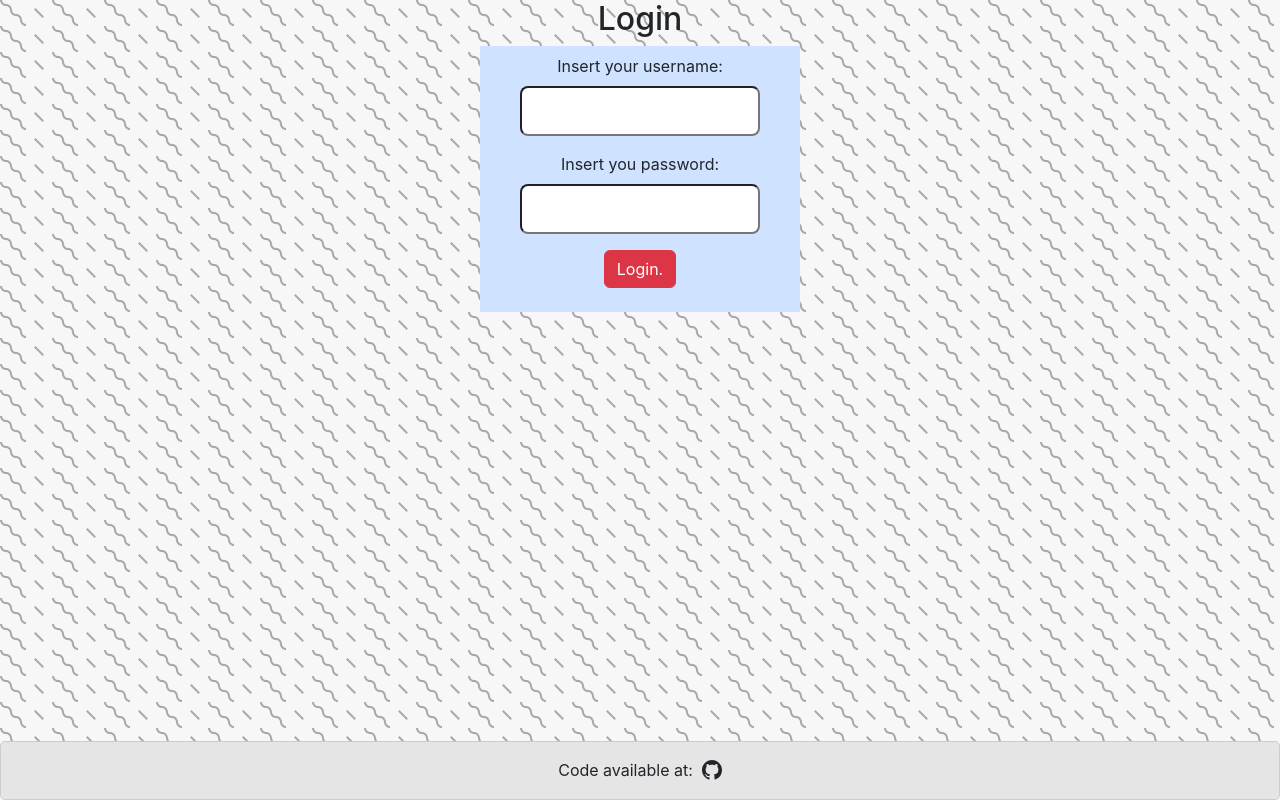
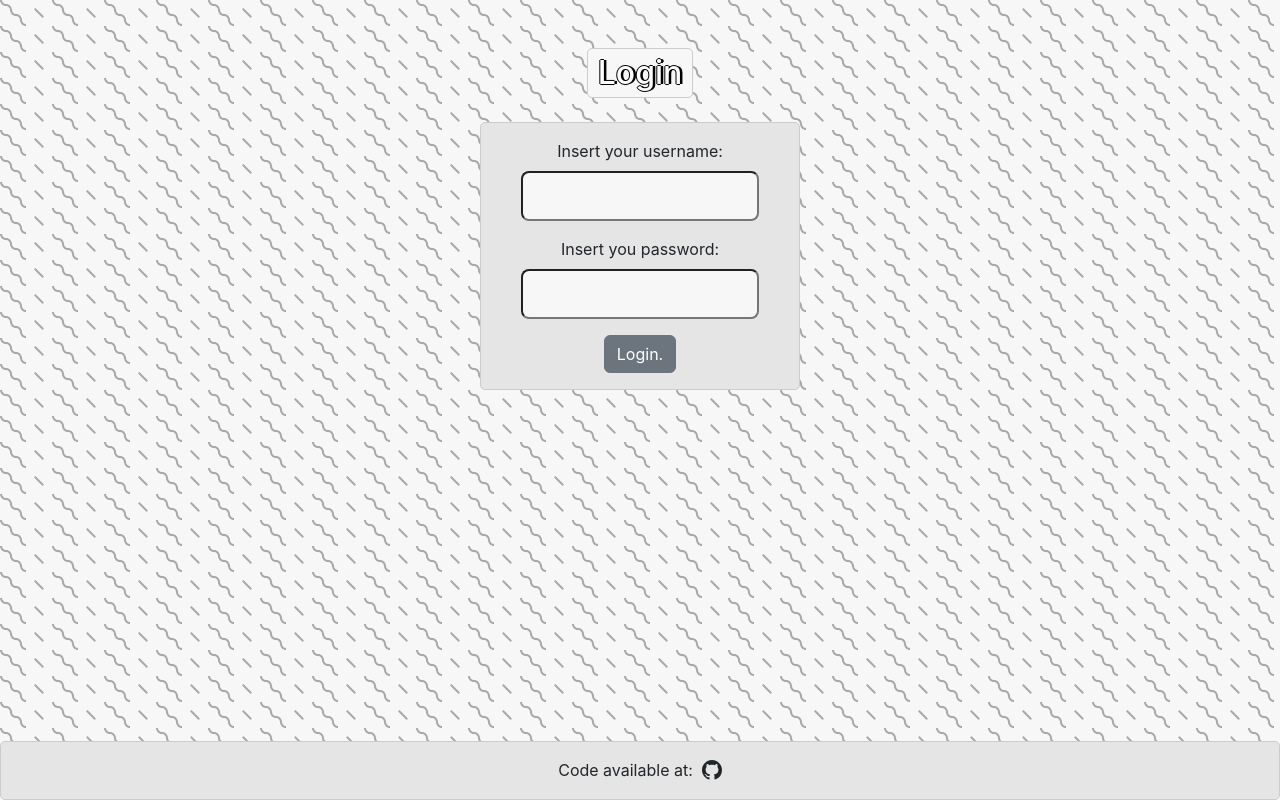
Before and after one commit to ernestsmotlak/ChatApp, a React (Create React App) app in the folder briscuola/: page /login in a window 1280 px wide. Built offline with nearby package versions, Linux system fonts and the light colour scheme; no server answers.

Commit message:
Added an icon inside of the button for sending a message instead of the 'send message' text
Signed-off-by: ernestsmotlak <ernestsmotlak@gmail.com>

```diff
--- a/briscuola/src/Components/LandingPage.js
+++ b/briscuola/src/Components/LandingPage.js
@@ -16,7 +16,7 @@
     return (
         <div>
             <div className='w-50' style={{ margin: '0 auto' }}>
-                <h2 className='mt-5 text-outline'>Chat app made with Socket.io</h2>
+                <h2 className='mt-5 header'>Chat app made with Socket.io</h2>
                 <div class="card text-center mt-4 background">
                     <div class="card-header" style={{ height: '40px' }}>
 
--- a/briscuola/src/Components/User.js
+++ b/briscuola/src/Components/User.js
@@ -113,7 +113,7 @@
                 onChange={(e) => setRoom(e.target.value)}
                 className='fs-5 form-control'
               />
-              <button className='ms-2 btn btn-success mt-2' onClick={joinRoom}>Join Room</button>
+              <button className='ms-2 btn btn-dark mt-2' onClick={joinRoom}>Join Room</button>
             </div>
             <div className="card-footer" style={{ height: '40px' }} />
           </div>
@@ -175,7 +175,12 @@
                   onChange={(e) => setMessage(e.target.value)}
                   rows="3" // You can adjust the number of rows as needed
                 />
-                <button className="btn btn-primary" onClick={sendMessage}>Send Message</button>
+                {/* <button className="btn btn-secondary" onClick={sendMessage}>Send Message</button> */}
+                <button className="btn btn-secondary" onClick={sendMessage}>
+                  <svg style={{ width: '25px', height: 'auto', marginLeft: '20px', marginRight: '20px' }} xmlns="http://www.w3.org/2000/svg" width="16" height="16" fill="currentColor" class="bi bi-send" viewBox="0 0 16 16">
+                    <path d="M15.854.146a.5.5 0 0 1 .11.54l-5.819 14.547a.75.75 0 0 1-1.329.124l-3.178-4.995L.643 7.184a.75.75 0 0 1 .124-1.33L15.314.037a.5.5 0 0 1 .54.11ZM6.636 10.07l2.761 4.338L14.13 2.576zm6.787-8.201L1.591 6.602l4.339 2.76z" />
+                  </svg>
+                </button>
               </div>
             </div>
           </div>
--- a/briscuola/src/Login_SignUp/Login.js
+++ b/briscuola/src/Login_SignUp/Login.js
@@ -60,17 +60,19 @@
 
     return (
         <div>
-            <h2>Login</h2>
-            <form className='container login-form w-25 bg-primary-subtle' onSubmit={handleSubmit}>
+            <h2 className='header mt-5 mb-4'>Login</h2>
+            <form className='container login-form w-25'
+                onSubmit={handleSubmit}
+                style={{ backgroundColor: '#e5e5e5', borderColor: '#cdcccd', borderWidth: '1px', borderStyle: 'solid', borderRadius: '5px' }}>
                 <div className='row justify-content-center'>
-                    <label className='form-label mt-2'>Insert your username:</label>
-                    <input className='form-control-lg w-75 mb-3 login-form' type="text" value={username} onChange={(e) => setUsername(e.target.value)} />
+                    <label className='form-label mt-3'>Insert your username:</label>
+                    <input className='form-control-lg w-75 mb-3 login-form' style={{backgroundColor: '#F7F7F7'}} type="text" value={username} onChange={(e) => setUsername(e.target.value)} />
                 </div>
                 <div className='row justify-content-center'>
                     <label className='form-label'>Insert you password:</label>
-                    <input className='form-control-lg w-75 login-form' type="password" value={password} onChange={(e) => setPassword(e.target.value)} />
+                    <input className='form-control-lg w-75 login-form' style={{backgroundColor: '#F7F7F7'}} type="password" value={password} onChange={(e) => setPassword(e.target.value)} />
                 </div>
-                <button className='btn btn-danger mt-3 mb-4' type='submit'>Login.</button>
+                <button className='btn btn-secondary mt-3 mb-3' type='submit'>Login.</button>
             </form>
             <div className="text-center p-3 fixed-bottom"
                 // style={{ backgroundColor: '#e5e5e5' }}
--- a/briscuola/src/Styles.css
+++ b/briscuola/src/Styles.css
@@ -8,10 +8,10 @@
 
 }
 
-.mt-5.text-outline {
+.header {
     color: #fff;
 
-    text-shadow: 3px 0 0 #000, 0 -1px 0 #000, 0 1px 0 #000, -1px 0 0 #000;
+    text-shadow: 2.5px 0 0 #000, 0 -1px 0 #000, 0 1px 0 #000, -1px 0 0 #000;
 
     width: fit-content;
     margin: 0 auto;
```
